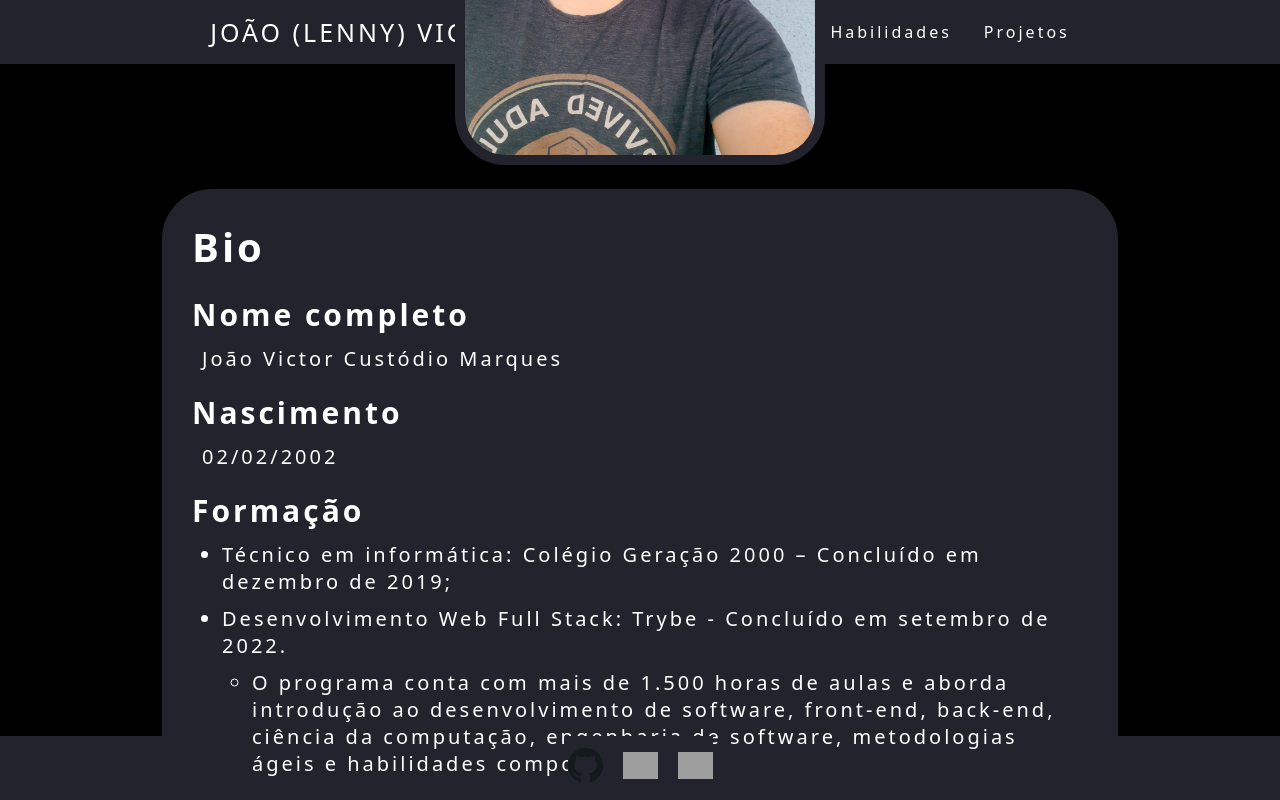
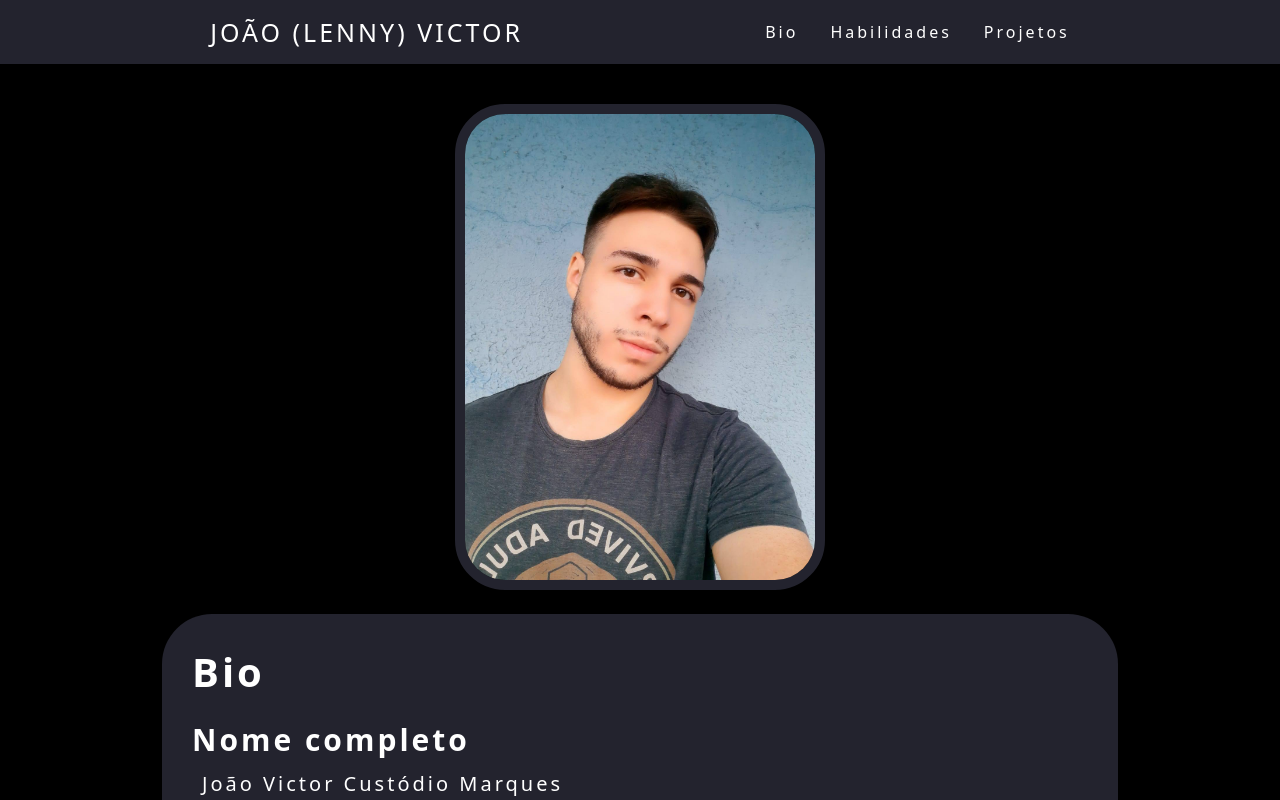
Before and after one commit to JVLENNY10/JVLENNY10.github.io, a React (Create React App) app: page /bio in a window 1280 px wide. Shown: the top 800 px of the page. Built offline with nearby package versions, Linux system fonts and the light colour scheme; grey boxes are pictures that could not be loaded.

Commit message:
CSS - pages
- Editando height no arquivo "bio.css";
- Editando height no arquivo "skills.css".

```diff
--- a/src/css/pages/bio.css
+++ b/src/css/pages/bio.css
@@ -1,7 +1,7 @@
 .bio-page {
   align-items: center;
   display: flex;
-  height: 84vh;
+  min-height: 84vh;
 }
 
 .bio-section {
--- a/src/css/pages/skills.css
+++ b/src/css/pages/skills.css
@@ -1,7 +1,7 @@
 .skills-page {
   align-items: center;
   display: flex;
-  height: 84vh;
+  min-height: 84vh;
 }
 
 .skills-section {
@@ -19,7 +19,6 @@
   letter-spacing: 3px;
   max-width: 505px;
   padding: 30px;
-  /* height: 300px; */
   width: 70%;
 }
 
```
